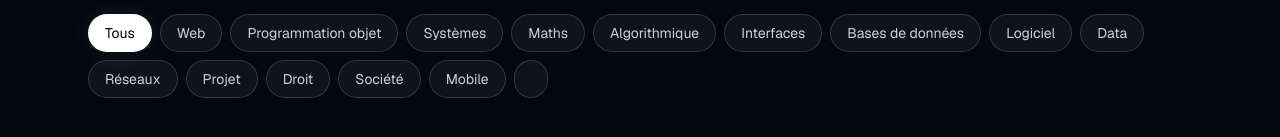
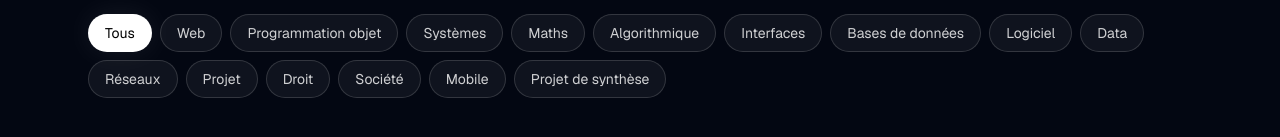
Before and after one commit to hugo2422/portfolio-hugo, a Next.js app: page /university in a window 1280 px wide. Shown: the part 813-950 px from the top of the page. Built offline with nearby package versions, Linux system fonts and the light colour scheme.

Commit message:
correction1

```diff
--- a/data/university.ts
+++ b/data/university.ts
@@ -2456,6 +2456,8 @@ export const courses: CourseItem[] = [
     {
         slug: "projet-synthese-ete-2026",
         status: "En cours",
+        code: "INF-SYN",
+        category: "Projet de synthèse",
 
         titleFr: "Projet de synthèse",
         titleEn: "Capstone Project",
```
